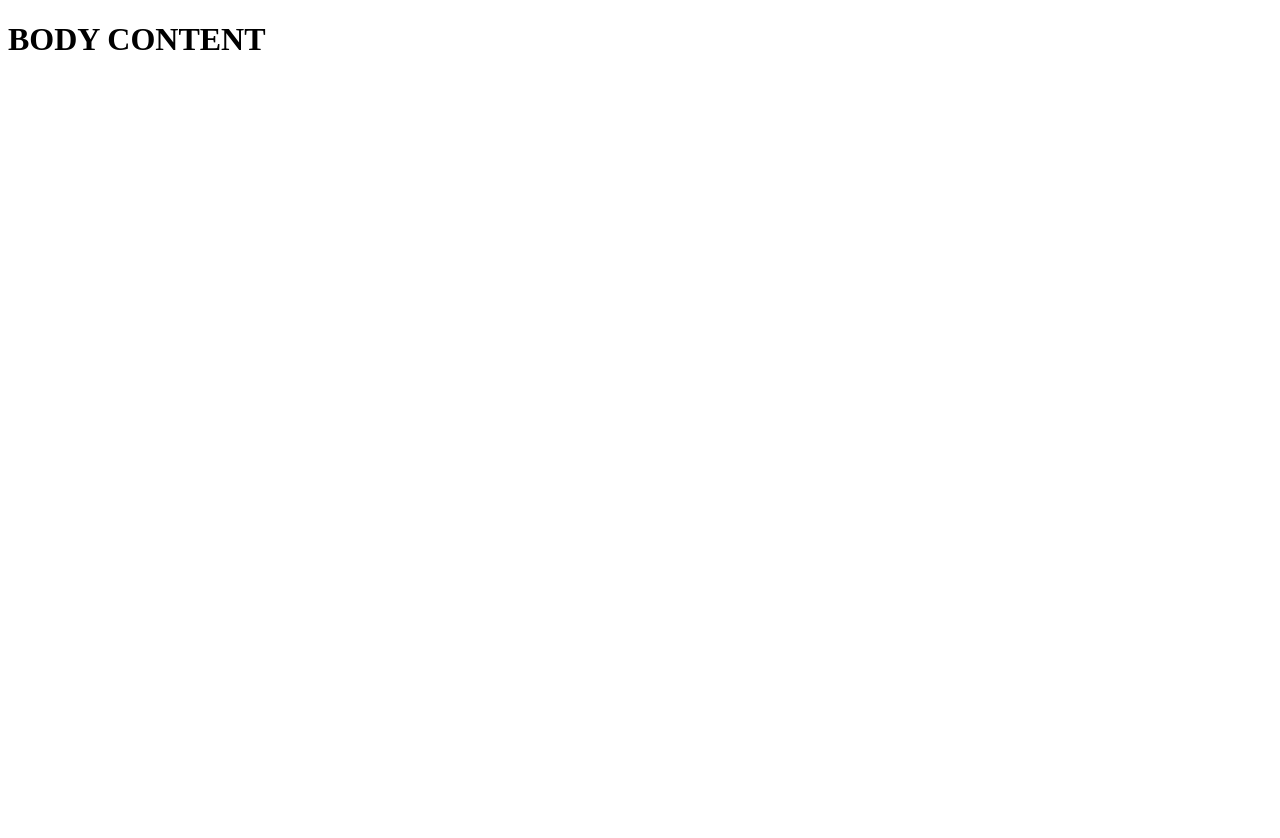
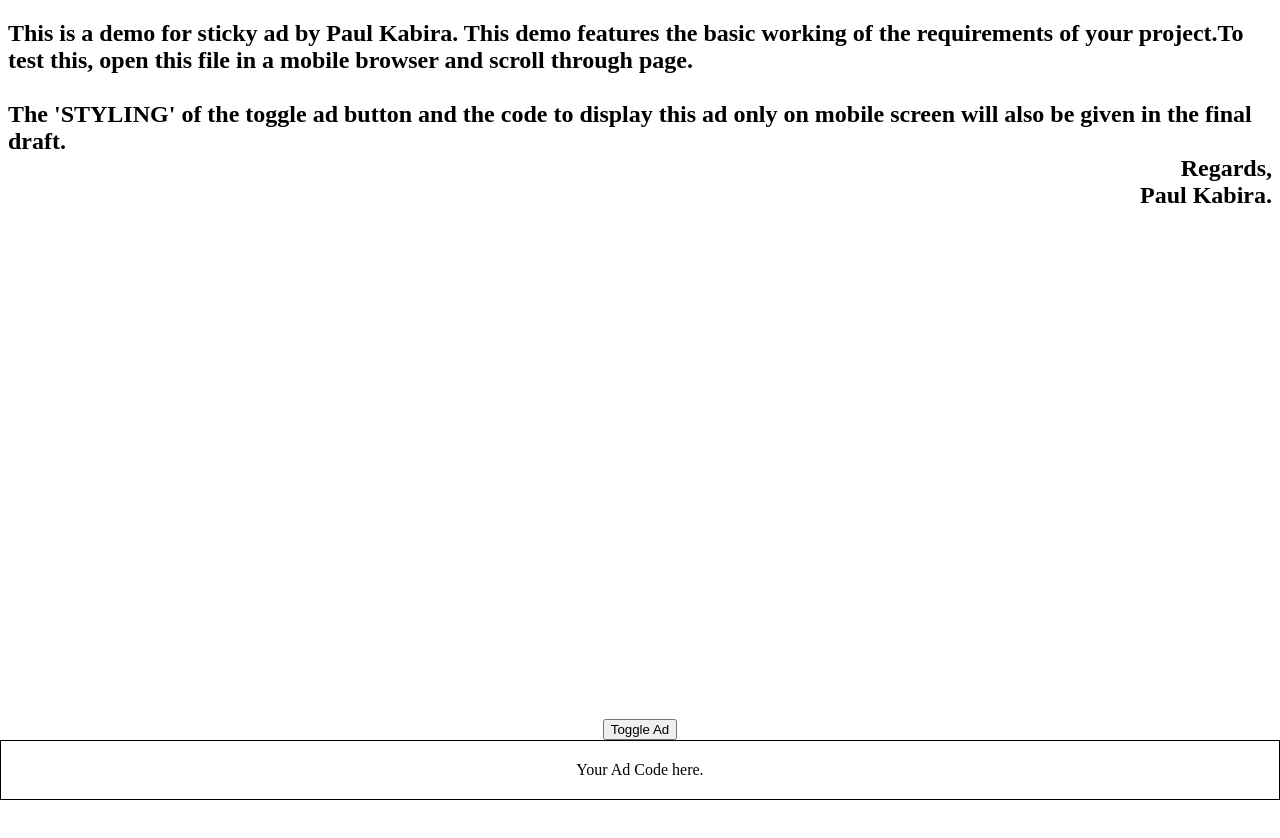
Before and after one commit to paulKabira/addemo.github.io, a plain HTML site: page index.html in a window 1280 px wide. Shown: the top 838 px of the page. Drawn offline with nearby package versions, Linux system fonts and the light colour scheme.

Commit message:
Added padding to the adcode and changed text of body content

```diff
--- a/index.html
+++ b/index.html
@@ -10,12 +10,12 @@
   <script>
   	$(function(){
   		$('input[type=button').click(function(e){
-  			$('#addemo').slideToggle();
+  			$('#addemo').slideToggle(200);
   		});
   	});
   </script>
   <style>
-  	@media only screen and (min-width: 310px) and (max-width:500px) {
+
 		.adcontainer {
 			left:0;
 			position: fixed;
@@ -26,17 +26,21 @@
 		}
 		#addemo{
 			border: 1px solid black;
+			padding:20px;
 		}
-	}
+
   </style>
 	</head>
 
 	<body>
-		<h1 class="full" style="height:10000px">BODY CONTENT</h1>
+		<h2 class="full" style="height:10000px">This is a demo for sticky ad by Paul Kabira. This demo features the basic working of the requirements of your project.To test this, open this file in a mobile browser and scroll through page.<br> <br>The 'STYLING' of the toggle ad button and the code to display this ad only on mobile screen will also be given in the final draft. <br>
+			<span style="text-align:right;display: block">Regards,<br>
+			Paul Kabira.</span>
+		</h2>
 		<div class="adcontainer">
 			<input type="button" value="Toggle Ad">
 			<div id="addemo">
-				Your Ad Code here
+				Your Ad Code here.
 			</div>
 		</div>
 
```
